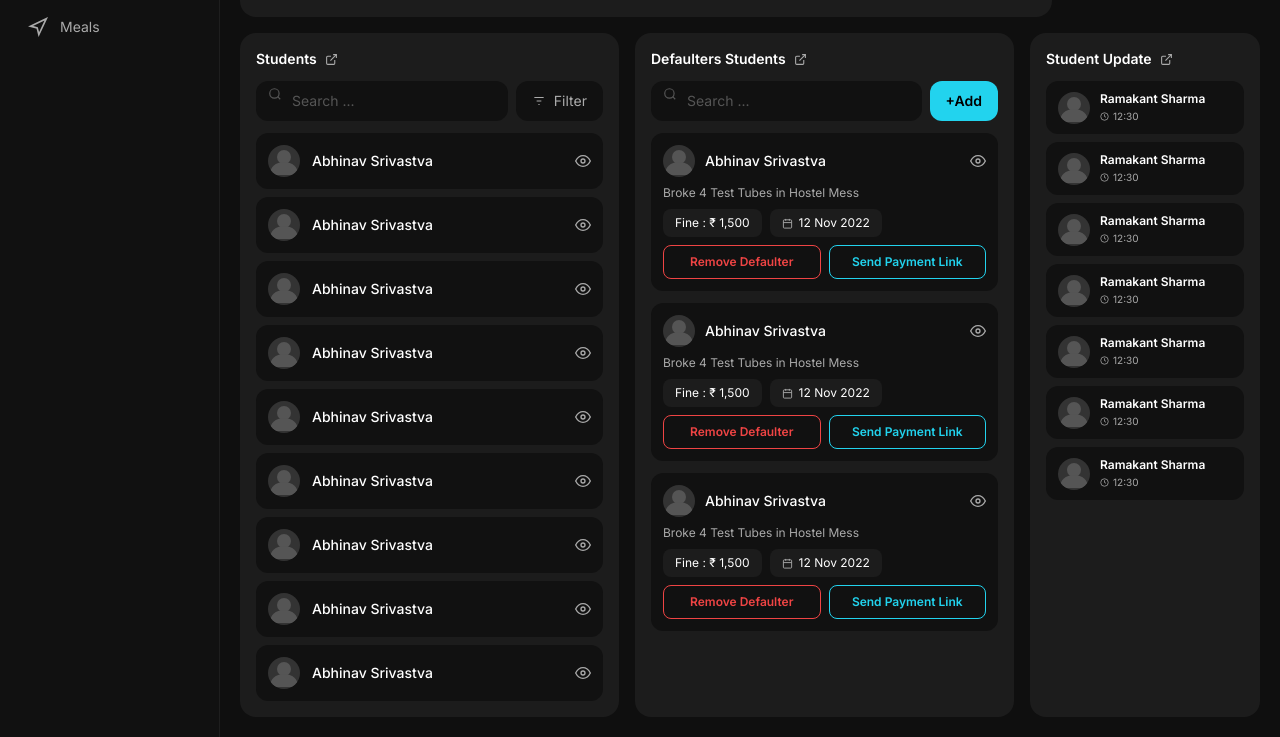
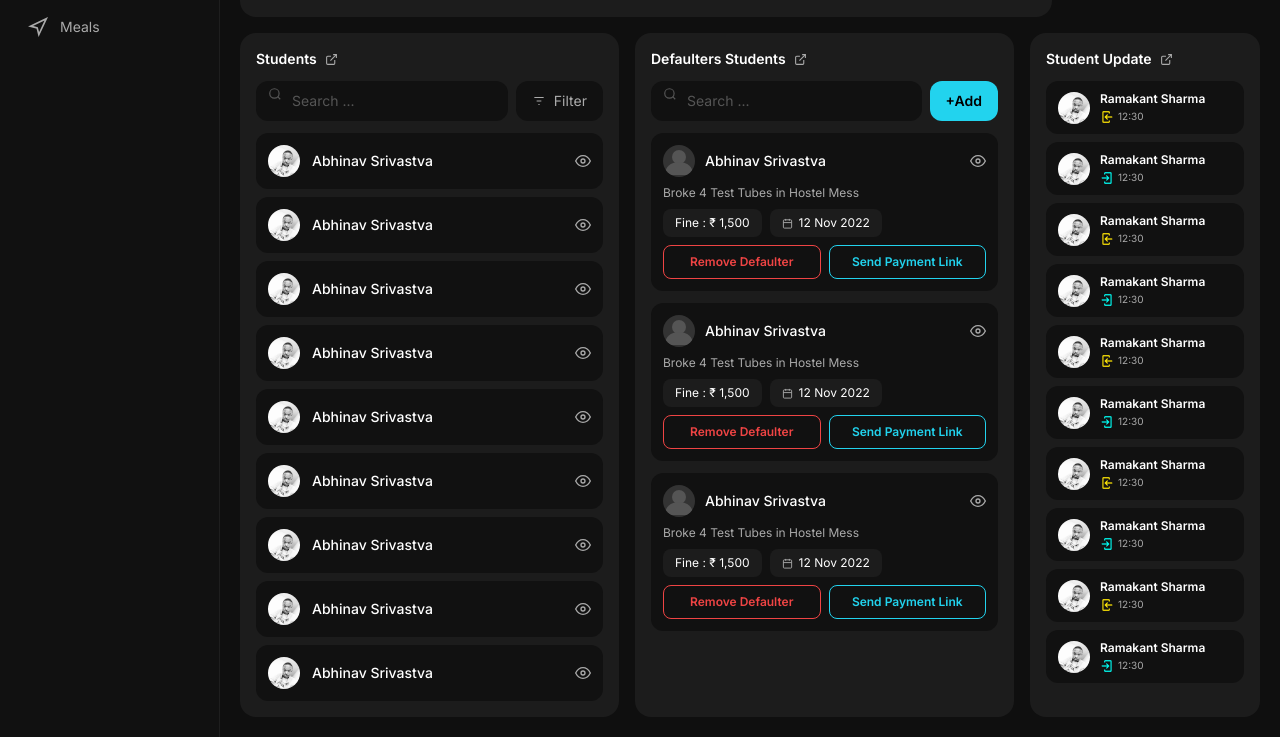
Before and after one commit to johndakshak/hostel_mgt_dashboard, a website: page dashboard_students.html in a window 1280 px wide. Shown: the part 295-1032 px from the top of the page. Drawn offline with nearby package versions, Linux system fonts and the light colour scheme.

Commit message:
chore: update students dashboard

```diff
--- a/dashboard_students.html
+++ b/dashboard_students.html
@@ -194,7 +194,7 @@
           <div class="flex items-center justify-between bg-[#111] rounded-xl px-3 py-3">
             <div class="flex items-center gap-3">
               <div class="w-8 h-8 rounded-full bg-[#333] overflow-hidden shrink-0">
-                <svg viewBox="0 0 32 32" fill="#555"><circle cx="16" cy="12" r="7"/><path d="M2 30c0-8 5.5-13 14-13s14 5 14 13"/></svg>
+                <img src="/images/Gitimg2.jpeg" alt="">
               </div>
               <span class="text-sm font-medium">Abhinav Srivastva</span>
             </div>
@@ -202,56 +202,72 @@
           </div>
           <div class="flex items-center justify-between bg-[#111] rounded-xl px-3 py-3">
             <div class="flex items-center gap-3">
-              <div class="w-8 h-8 rounded-full bg-[#333] overflow-hidden shrink-0"><svg viewBox="0 0 32 32" fill="#555"><circle cx="16" cy="12" r="7"/><path d="M2 30c0-8 5.5-13 14-13s14 5 14 13"/></svg></div>
+              <div class="w-8 h-8 rounded-full bg-[#333] overflow-hidden shrink-0">
+                <img src="/images/Gitimg2.jpeg" alt="">
+              </div>
               <span class="text-sm font-medium">Abhinav Srivastva</span>
             </div>
             <svg width="16" height="16" viewBox="0 0 24 24" fill="none" stroke="#aaa" stroke-width="2"><path d="M1 12s4-8 11-8 11 8 11 8-4 8-11 8-11-8-11-8z"/><circle cx="12" cy="12" r="3"/></svg>
           </div>
           <div class="flex items-center justify-between bg-[#111] rounded-xl px-3 py-3">
             <div class="flex items-center gap-3">
-              <div class="w-8 h-8 rounded-full bg-[#333] overflow-hidden shrink-0"><svg viewBox="0 0 32 32" fill="#555"><circle cx="16" cy="12" r="7"/><path d="M2 30c0-8 5.5-13 14-13s14 5 14 13"/></svg></div>
+              <div class="w-8 h-8 rounded-full bg-[#333] overflow-hidden shrink-0">
+                <img src="/images/Gitimg2.jpeg" alt="">
+              </div>
               <span class="text-sm font-medium">Abhinav Srivastva</span>
             </div>
             <svg width="16" height="16" viewBox="0 0 24 24" fill="none" stroke="#aaa" stroke-width="2"><path d="M1 12s4-8 11-8 11 8 11 8-4 8-11 8-11-8-11-8z"/><circle cx="12" cy="12" r="3"/></svg>
           </div>
           <div class="flex items-center justify-between bg-[#111] rounded-xl px-3 py-3">
             <div class="flex items-center gap-3">
-              <div class="w-8 h-8 rounded-full bg-[#333] overflow-hidden shrink-0"><svg viewBox="0 0 32 32" fill="#555"><circle cx="16" cy="12" r="7"/><path d="M2 30c0-8 5.5-13 14-13s14 5 14 13"/></svg></div>
+              <div class="w-8 h-8 rounded-full bg-[#333] overflow-hidden shrink-0">
+                <img src="/images/Gitimg2.jpeg" alt="">
+              </div>
               <span class="text-sm font-medium">Abhinav Srivastva</span>
             </div>
             <svg width="16" height="16" viewBox="0 0 24 24" fill="none" stroke="#aaa" stroke-width="2"><path d="M1 12s4-8 11-8 11 8 11 8-4 8-11 8-11-8-11-8z"/><circle cx="12" cy="12" r="3"/></svg>
           </div>
           <div class="flex items-center justify-between bg-[#111] rounded-xl px-3 py-3">
             <div class="flex items-center gap-3">
-              <div class="w-8 h-8 rounded-full bg-[#333] overflow-hidden shrink-0"><svg viewBox="0 0 32 32" fill="#555"><circle cx="16" cy="12" r="7"/><path d="M2 30c0-8 5.5-13 14-13s14 5 14 13"/></svg></div>
+              <div class="w-8 h-8 rounded-full bg-[#333] overflow-hidden shrink-0">
+                <img src="/images/Gitimg2.jpeg" alt="">
+              </div>
               <span class="text-sm font-medium">Abhinav Srivastva</span>
             </div>
             <svg width="16" height="16" viewBox="0 0 24 24" fill="none" stroke="#aaa" stroke-width="2"><path d="M1 12s4-8 11-8 11 8 11 8-4 8-11 8-11-8-11-8z"/><circle cx="12" cy="12" r="3"/></svg>
           </div>
           <div class="flex items-center justify-between bg-[#111] rounded-xl px-3 py-3">
             <div class="flex items-center gap-3">
-              <div class="w-8 h-8 rounded-full bg-[#333] overflow-hidden shrink-0"><svg viewBox="0 0 32 32" fill="#555"><circle cx="16" cy="12" r="7"/><path d="M2 30c0-8 5.5-13 14-13s14 5 14 13"/></svg></div>
+              <div class="w-8 h-8 rounded-full bg-[#333] overflow-hidden shrink-0">
+                <img src="/images/Gitimg2.jpeg" alt="">
+              </div>
               <span class="text-sm font-medium">Abhinav Srivastva</span>
             </div>
             <svg width="16" height="16" viewBox="0 0 24 24" fill="none" stroke="#aaa" stroke-width="2"><path d="M1 12s4-8 11-8 11 8 11 8-4 8-11 8-11-8-11-8z"/><circle cx="12" cy="12" r="3"/></svg>
           </div>
           <div class="flex items-center justify-between bg-[#111] rounded-xl px-3 py-3">
             <div class="flex items-center gap-3">
-              <div class="w-8 h-8 rounded-full bg-[#333] overflow-hidden shrink-0"><svg viewBox="0 0 32 32" fill="#555"><circle cx="16" cy="12" r="7"/><path d="M2 30c0-8 5.5-13 14-13s14 5 14 13"/></svg></div>
+              <div class="w-8 h-8 rounded-full bg-[#333] overflow-hidden shrink-0">
+                <img src="/images/Gitimg2.jpeg" alt="">
+              </div>
               <span class="text-sm font-medium">Abhinav Srivastva</span>
             </div>
             <svg width="16" height="16" viewBox="0 0 24 24" fill="none" stroke="#aaa" stroke-width="2"><path d="M1 12s4-8 11-8 11 8 11 8-4 8-11 8-11-8-11-8z"/><circle cx="12" cy="12" r="3"/></svg>
           </div>
           <div class="flex items-center justify-between bg-[#111] rounded-xl px-3 py-3">
             <div class="flex items-center gap-3">
-              <div class="w-8 h-8 rounded-full bg-[#333] overflow-hidden shrink-0"><svg viewBox="0 0 32 32" fill="#555"><circle cx="16" cy="12" r="7"/><path d="M2 30c0-8 5.5-13 14-13s14 5 14 13"/></svg></div>
+              <div class="w-8 h-8 rounded-full bg-[#333] overflow-hidden shrink-0">
+                <img src="/images/Gitimg2.jpeg" alt="">
+              </div>
               <span class="text-sm font-medium">Abhinav Srivastva</span>
             </div>
             <svg width="16" height="16" viewBox="0 0 24 24" fill="none" stroke="#aaa" stroke-width="2"><path d="M1 12s4-8 11-8 11 8 11 8-4 8-11 8-11-8-11-8z"/><circle cx="12" cy="12" r="3"/></svg>
           </div>
           <div class="flex items-center justify-between bg-[#111] rounded-xl px-3 py-3">
             <div class="flex items-center gap-3">
-              <div class="w-8 h-8 rounded-full bg-[#333] overflow-hidden shrink-0"><svg viewBox="0 0 32 32" fill="#555"><circle cx="16" cy="12" r="7"/><path d="M2 30c0-8 5.5-13 14-13s14 5 14 13"/></svg></div>
+              <div class="w-8 h-8 rounded-full bg-[#333] overflow-hidden shrink-0">
+                <img src="/images/Gitimg2.jpeg" alt="">
+              </div>
               <span class="text-sm font-medium">Abhinav Srivastva</span>
             </div>
             <svg width="16" height="16" viewBox="0 0 24 24" fill="none" stroke="#aaa" stroke-width="2"><path d="M1 12s4-8 11-8 11 8 11 8-4 8-11 8-11-8-11-8z"/><circle cx="12" cy="12" r="3"/></svg>
@@ -357,38 +373,87 @@
         <div class="flex flex-col gap-2 overflow-y-auto scrollbar-hide">
           <!-- Update rows x7 -->
           <div class="flex items-center gap-2.5 bg-[#111] rounded-xl px-3 py-2.5">
-            <div class="w-8 h-8 rounded-full bg-[#333] overflow-hidden shrink-0"><svg viewBox="0 0 32 32" fill="#555"><circle cx="16" cy="12" r="7"/><path d="M2 30c0-8 5.5-13 14-13s14 5 14 13"/></svg></div>
+            <div class="w-8 h-8 rounded-full bg-[#333] overflow-hidden shrink-0">
+              <img src="/images/Gitimg2.jpeg" alt="">
+            </div>
             <div>
               <div class="text-xs font-semibold">Ramakant Sharma</div>
               <div class="text-[10px] text-[#aaa] flex items-center gap-1 mt-0.5">
-                <svg width="9" height="9" viewBox="0 0 24 24" fill="none" stroke="#aaa" stroke-width="2"><circle cx="12" cy="12" r="10"/><path d="M12 6v6l4 2"/></svg>
+                <img src="/images/ic_outline-log-in (1).png" alt="">
                 12:30
               </div>
             </div>
           </div>
           <div class="flex items-center gap-2.5 bg-[#111] rounded-xl px-3 py-2.5">
-            <div class="w-8 h-8 rounded-full bg-[#333] overflow-hidden shrink-0"><svg viewBox="0 0 32 32" fill="#555"><circle cx="16" cy="12" r="7"/><path d="M2 30c0-8 5.5-13 14-13s14 5 14 13"/></svg></div>
-            <div><div class="text-xs font-semibold">Ramakant Sharma</div><div class="text-[10px] text-[#aaa] flex items-center gap-1 mt-0.5"><svg width="9" height="9" viewBox="0 0 24 24" fill="none" stroke="#aaa" stroke-width="2"><circle cx="12" cy="12" r="10"/><path d="M12 6v6l4 2"/></svg>12:30</div></div>
+            <div class="w-8 h-8 rounded-full bg-[#333] overflow-hidden shrink-0">
+              <img src="/images/Gitimg2.jpeg" alt="">
+            </div>
+            <div><div class="text-xs font-semibold">Ramakant Sharma</div><div class="text-[10px] text-[#aaa] flex items-center gap-1 mt-0.5">
+              <img src="/images/ic_outline-log-in.png" alt="">12:30</div></div>
           </div>
+
           <div class="flex items-center gap-2.5 bg-[#111] rounded-xl px-3 py-2.5">
-            <div class="w-8 h-8 rounded-full bg-[#333] overflow-hidden shrink-0"><svg viewBox="0 0 32 32" fill="#555"><circle cx="16" cy="12" r="7"/><path d="M2 30c0-8 5.5-13 14-13s14 5 14 13"/></svg></div>
-            <div><div class="text-xs font-semibold">Ramakant Sharma</div><div class="text-[10px] text-[#aaa] flex items-center gap-1 mt-0.5"><svg width="9" height="9" viewBox="0 0 24 24" fill="none" stroke="#aaa" stroke-width="2"><circle cx="12" cy="12" r="10"/><path d="M12 6v6l4 2"/></svg>12:30</div></div>
+            <div class="w-8 h-8 rounded-full bg-[#333] overflow-hidden shrink-0">
+              <img src="/images/Gitimg2.jpeg" alt="">
+            </div>
+            <div><div class="text-xs font-semibold">Ramakant Sharma</div><div class="text-[10px] text-[#aaa] flex items-center gap-1 mt-0.5">
+              <img src="/images/ic_outline-log-in (1).png" alt="">12:30</div></div>
           </div>
+
           <div class="flex items-center gap-2.5 bg-[#111] rounded-xl px-3 py-2.5">
-            <div class="w-8 h-8 rounded-full bg-[#333] overflow-hidden shrink-0"><svg viewBox="0 0 32 32" fill="#555"><circle cx="16" cy="12" r="7"/><path d="M2 30c0-8 5.5-13 14-13s14 5 14 13"/></svg></div>
-            <div><div class="text-xs font-semibold">Ramakant Sharma</div><div class="text-[10px] text-[#aaa] flex items-center gap-1 mt-0.5"><svg width="9" height="9" viewBox="0 0 24 24" fill="none" stroke="#aaa" stroke-width="2"><circle cx="12" cy="12" r="10"/><path d="M12 6v6l4 2"/></svg>12:30</div></div>
+            <div class="w-8 h-8 rounded-full bg-[#333] overflow-hidden shrink-0">
+              <img src="/images/Gitimg2.jpeg" alt="">
+            </div>
+            <div><div class="text-xs font-semibold">Ramakant Sharma</div><div class="text-[10px] text-[#aaa] flex items-center gap-1 mt-0.5">
+              <img src="/images/ic_outline-log-in.png" alt="">12:30</div></div>
           </div>
+
           <div class="flex items-center gap-2.5 bg-[#111] rounded-xl px-3 py-2.5">
-            <div class="w-8 h-8 rounded-full bg-[#333] overflow-hidden shrink-0"><svg viewBox="0 0 32 32" fill="#555"><circle cx="16" cy="12" r="7"/><path d="M2 30c0-8 5.5-13 14-13s14 5 14 13"/></svg></div>
-            <div><div class="text-xs font-semibold">Ramakant Sharma</div><div class="text-[10px] text-[#aaa] flex items-center gap-1 mt-0.5"><svg width="9" height="9" viewBox="0 0 24 24" fill="none" stroke="#aaa" stroke-width="2"><circle cx="12" cy="12" r="10"/><path d="M12 6v6l4 2"/></svg>12:30</div></div>
+            <div class="w-8 h-8 rounded-full bg-[#333] overflow-hidden shrink-0">
+              <img src="/images/Gitimg2.jpeg" alt="">
+            </div>
+            <div><div class="text-xs font-semibold">Ramakant Sharma</div><div class="text-[10px] text-[#aaa] flex items-center gap-1 mt-0.5">
+              <img src="/images/ic_outline-log-in (1).png" alt="">12:30</div></div>
           </div>
+
           <div class="flex items-center gap-2.5 bg-[#111] rounded-xl px-3 py-2.5">
-            <div class="w-8 h-8 rounded-full bg-[#333] overflow-hidden shrink-0"><svg viewBox="0 0 32 32" fill="#555"><circle cx="16" cy="12" r="7"/><path d="M2 30c0-8 5.5-13 14-13s14 5 14 13"/></svg></div>
-            <div><div class="text-xs font-semibold">Ramakant Sharma</div><div class="text-[10px] text-[#aaa] flex items-center gap-1 mt-0.5"><svg width="9" height="9" viewBox="0 0 24 24" fill="none" stroke="#aaa" stroke-width="2"><circle cx="12" cy="12" r="10"/><path d="M12 6v6l4 2"/></svg>12:30</div></div>
+            <div class="w-8 h-8 rounded-full bg-[#333] overflow-hidden shrink-0">
+              <img src="/images/Gitimg2.jpeg" alt="">
+            </div>
+            <div><div class="text-xs font-semibold">Ramakant Sharma</div><div class="text-[10px] text-[#aaa] flex items-center gap-1 mt-0.5">
+              <img src="/images/ic_outline-log-in.png" alt="">12:30</div></div>
           </div>
+
           <div class="flex items-center gap-2.5 bg-[#111] rounded-xl px-3 py-2.5">
-            <div class="w-8 h-8 rounded-full bg-[#333] overflow-hidden shrink-0"><svg viewBox="0 0 32 32" fill="#555"><circle cx="16" cy="12" r="7"/><path d="M2 30c0-8 5.5-13 14-13s14 5 14 13"/></svg></div>
-            <div><div class="text-xs font-semibold">Ramakant Sharma</div><div class="text-[10px] text-[#aaa] flex items-center gap-1 mt-0.5"><svg width="9" height="9" viewBox="0 0 24 24" fill="none" stroke="#aaa" stroke-width="2"><circle cx="12" cy="12" r="10"/><path d="M12 6v6l4 2"/></svg>12:30</div></div>
+            <div class="w-8 h-8 rounded-full bg-[#333] overflow-hidden shrink-0">
+              <img src="/images/Gitimg2.jpeg" alt="">
+            </div>
+            <div><div class="text-xs font-semibold">Ramakant Sharma</div><div class="text-[10px] text-[#aaa] flex items-center gap-1 mt-0.5">
+              <img src="/images/ic_outline-log-in (1).png" alt="">12:30</div></div>
+          </div>
+
+          <div class="flex items-center gap-2.5 bg-[#111] rounded-xl px-3 py-2.5">
+            <div class="w-8 h-8 rounded-full bg-[#333] overflow-hidden shrink-0">
+              <img src="/images/Gitimg2.jpeg" alt="">
+            </div>
+            <div><div class="text-xs font-semibold">Ramakant Sharma</div><div class="text-[10px] text-[#aaa] flex items-center gap-1 mt-0.5">
+              <img src="/images/ic_outline-log-in.png" alt="">12:30</div></div>
+          </div>
+
+          <div class="flex items-center gap-2.5 bg-[#111] rounded-xl px-3 py-2.5">
+            <div class="w-8 h-8 rounded-full bg-[#333] overflow-hidden shrink-0">
+              <img src="/images/Gitimg2.jpeg" alt="">
+            </div>
+            <div><div class="text-xs font-semibold">Ramakant Sharma</div><div class="text-[10px] text-[#aaa] flex items-center gap-1 mt-0.5">
+              <img src="/images/ic_outline-log-in (1).png" alt="">12:30</div></div>
+          </div>
+
+          <div class="flex items-center gap-2.5 bg-[#111] rounded-xl px-3 py-2.5">
+            <div class="w-8 h-8 rounded-full bg-[#333] overflow-hidden shrink-0">
+              <img src="/images/Gitimg2.jpeg" alt="">
+            </div>
+            <div><div class="text-xs font-semibold">Ramakant Sharma</div><div class="text-[10px] text-[#aaa] flex items-center gap-1 mt-0.5">
+              <img src="/images/ic_outline-log-in.png" alt="">12:30</div></div>
           </div>
         </div>
       </div>
```
